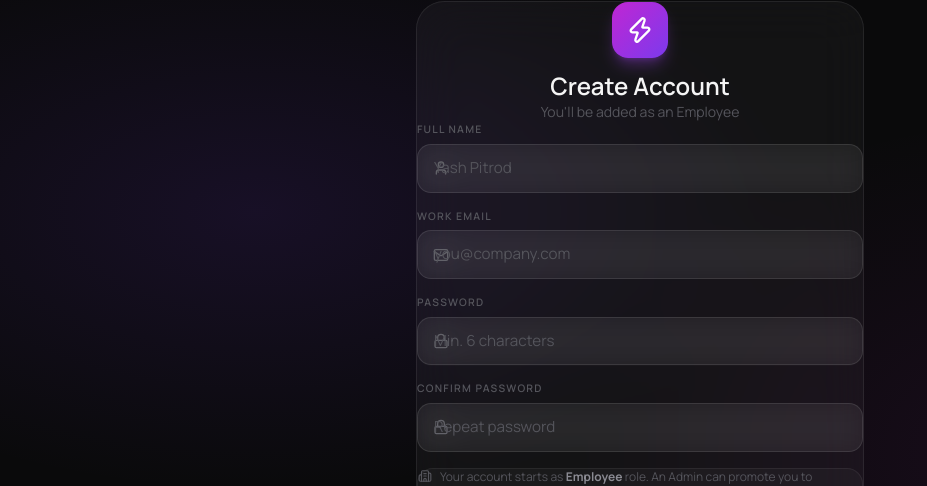
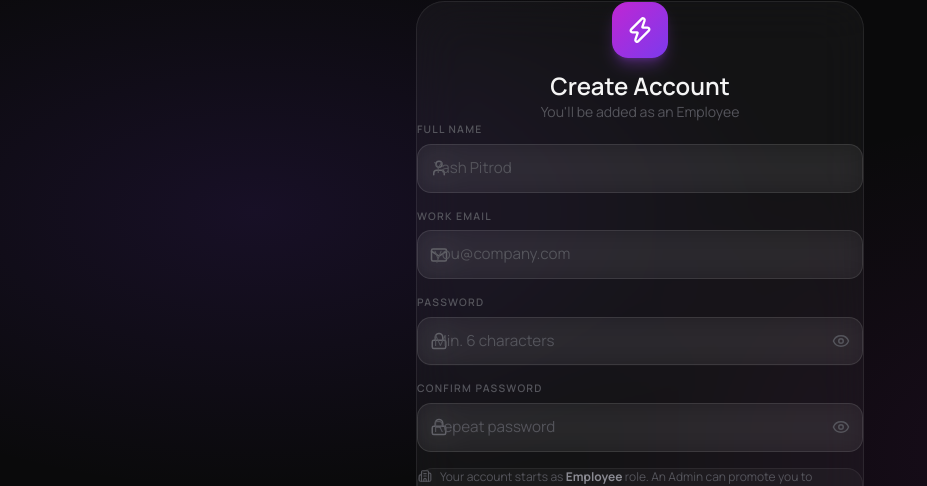
Before and after one commit to yashpitrod/assetflow_falcons_odoo26, a React (Vite) app in the folder frontend/: page /signup in a window 1280 px wide. Shown: the part 108-594 px from the top of the page, without its empty margins (0-927 px from the left). Built offline with nearby package versions, Linux system fonts and the light colour scheme; no server answers.

Commit message:
refactor: extract shared Input component and fix icon overlap

```diff
--- /dev/null
+++ b/frontend/src/components/Input.jsx
@@ -0,0 +1,58 @@
+import { Eye, EyeOff } from 'lucide-react';
+import { useState } from 'react';
+
+export default function Input({
+  id,
+  label,
+  type = 'text',
+  icon: Icon,
+  placeholder,
+  value,
+  onChange,
+  error,
+  autoComplete,
+  className = '',
+  ...props
+}) {
+  const [showPassword, setShowPassword] = useState(false);
+  const isPassword = type === 'password';
+  const actualType = isPassword ? (showPassword ? 'text' : 'password') : type;
+
+  return (
+    <div className={`flex flex-col gap-1.5 ${className}`}>
+      {label && (
+        <label htmlFor={id} className="eyebrow">
+          {label}
+        </label>
+      )}
+      <div className="relative flex items-center">
+        {Icon && (
+          <div className="absolute left-3 top-1/2 -translate-y-1/2 pointer-events-none text-text-dim flex items-center justify-center w-5 h-5">
+            <Icon size={18} />
+          </div>
+        )}
+        <input
+          id={id}
+          type={actualType}
+          className={`glass-input ${Icon ? 'pl-11' : ''} ${isPassword ? 'pr-11' : ''}`}
+          placeholder={placeholder}
+          value={value}
+          onChange={onChange}
+          autoComplete={autoComplete}
+          {...props}
+        />
+        {isPassword && (
+          <button
+            type="button"
+            onClick={() => setShowPassword((s) => !s)}
+            aria-label={showPassword ? 'Hide password' : 'Show password'}
+            className="absolute right-3 top-1/2 -translate-y-1/2 text-text-dim hover:text-text-secondary transition-colors flex items-center justify-center w-5 h-5 p-0 bg-transparent border-none cursor-pointer"
+          >
+            {showPassword ? <EyeOff size={18} /> : <Eye size={18} />}
+          </button>
+        )}
+      </div>
+      {error && <p className="text-status-danger text-xs">{error}</p>}
+    </div>
+  );
+}
--- a/frontend/src/pages/LoginPage.jsx
+++ b/frontend/src/pages/LoginPage.jsx
@@ -4,6 +4,7 @@ import { Zap, Mail, Lock, Eye, EyeOff } from 'lucide-react';
 import { useAuth } from '../context/AuthContext';
 import { useToast } from '../components/Toast';
 import GlassCard from '../components/GlassCard';
+import Input from '../components/Input';
 import { login } from '../api/auth';
 
 export default function LoginPage() {
@@ -58,49 +59,29 @@ export default function LoginPage() {
         </div>
 
         <form onSubmit={handleSubmit} className="flex flex-col gap-4">
-          {/* Email */}
-          <div className="flex flex-col gap-1.5">
-            <label htmlFor="login-email" className="eyebrow">Email Address</label>
-            <div className="relative">
-              <Mail size={16} className="absolute left-4 top-1/2 -translate-y-1/2 text-text-dim pointer-events-none" />
-              <input
+          <Input
             id="login-email"
+            label="Email Address"
             type="email"
-                className="glass-input pl-10"
+            icon={Mail}
             placeholder="you@company.com"
             value={form.email}
             autoComplete="email"
             onChange={e => setForm(f => ({ ...f, email: e.target.value }))}
+            error={errors.email}
           />
-            </div>
-            {errors.email && <p className="text-status-danger text-xs">{errors.email}</p>}
-          </div>
 
-          {/* Password */}
-          <div className="flex flex-col gap-1.5">
-            <label htmlFor="login-password" className="eyebrow">Password</label>
-            <div className="relative">
-              <Lock size={16} className="absolute left-4 top-1/2 -translate-y-1/2 text-text-dim pointer-events-none" />
-              <input
+          <Input
             id="login-password"
-                type={showPassword ? 'text' : 'password'}
-                className="glass-input pl-10 pr-11"
+            label="Password"
+            type="password"
+            icon={Lock}
             placeholder="••••••••"
             value={form.password}
             autoComplete="current-password"
             onChange={e => setForm(f => ({ ...f, password: e.target.value }))}
+            error={errors.password}
           />
-              <button
-                type="button"
-                onClick={() => setShowPassword(s => !s)}
-                aria-label={showPassword ? 'Hide password' : 'Show password'}
-                className="absolute right-3 top-1/2 -translate-y-1/2 text-text-dim hover:text-text-secondary transition-colors p-1"
-              >
-                {showPassword ? <EyeOff size={16} /> : <Eye size={16} />}
-              </button>
-            </div>
-            {errors.password && <p className="text-status-danger text-xs">{errors.password}</p>}
-          </div>
 
           <div className="flex justify-end">
             <Link to="/forgot-password" className="text-xs text-text-dim hover:text-accent-yellow transition-colors">
--- a/frontend/src/pages/SignupPage.jsx
+++ b/frontend/src/pages/SignupPage.jsx
@@ -6,30 +6,7 @@ import { useToast } from '../components/Toast';
 import GlassCard from '../components/GlassCard';
 import { signup } from '../api/auth';
 
-// Reusable form field — keeps template clean and DRY
-function Field({ id, label, type = 'text', icon: Icon, placeholder, value, onChange, error, autoComplete }) {
-  return (
-    <div className="flex flex-col gap-1.5">
-      <label htmlFor={id} className="eyebrow">{label}</label>
-      <div className="relative">
-        {Icon && (
-          <Icon size={16} className="absolute left-4 top-1/2 -translate-y-1/2 text-text-dim pointer-events-none" />
-        )}
-        <input
-          id={id}
-          type={type}
-          className={`glass-input ${Icon ? 'pl-10' : ''}`}
-          placeholder={placeholder}
-          value={value}
-          onChange={onChange}
-          autoComplete={autoComplete}
-        />
-      </div>
-      {error && <p className="text-status-danger text-xs">{error}</p>}
-    </div>
-  );
-}
-
+import Input from '../components/Input';
 export default function SignupPage() {
   const navigate = useNavigate();
   const { login: authLogin } = useAuth();
@@ -85,7 +62,7 @@ export default function SignupPage() {
         </div>
 
         <form onSubmit={handleSubmit} className="flex flex-col gap-4">
-          <Field
+          <Input
             id="signup-name"
             label="Full Name"
             icon={User}
@@ -95,7 +72,7 @@ export default function SignupPage() {
             error={errors.name}
             autoComplete="name"
           />
-          <Field
+          <Input
             id="signup-email"
             label="Work Email"
             type="email"
@@ -106,7 +83,7 @@ export default function SignupPage() {
             error={errors.email}
             autoComplete="email"
           />
-          <Field
+          <Input
             id="signup-password"
             label="Password"
             type="password"
@@ -117,7 +94,7 @@ export default function SignupPage() {
             error={errors.password}
             autoComplete="new-password"
           />
-          <Field
+          <Input
             id="signup-confirm"
             label="Confirm Password"
             type="password"
```
Lines whose indentation alone changed are shown as unchanged.
